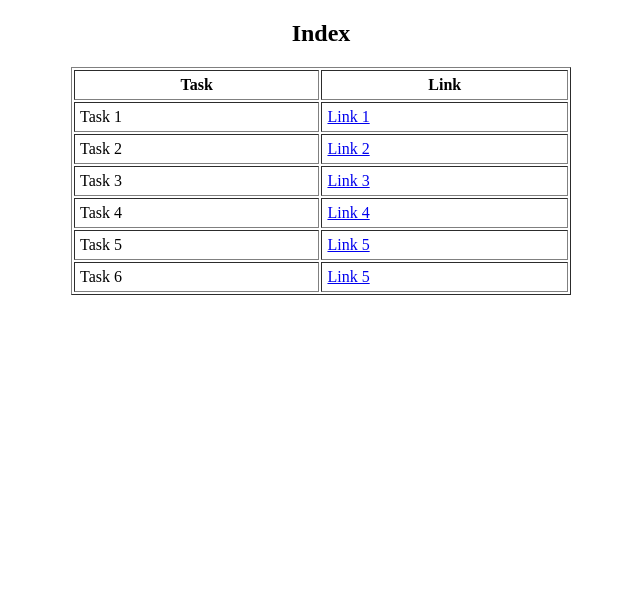
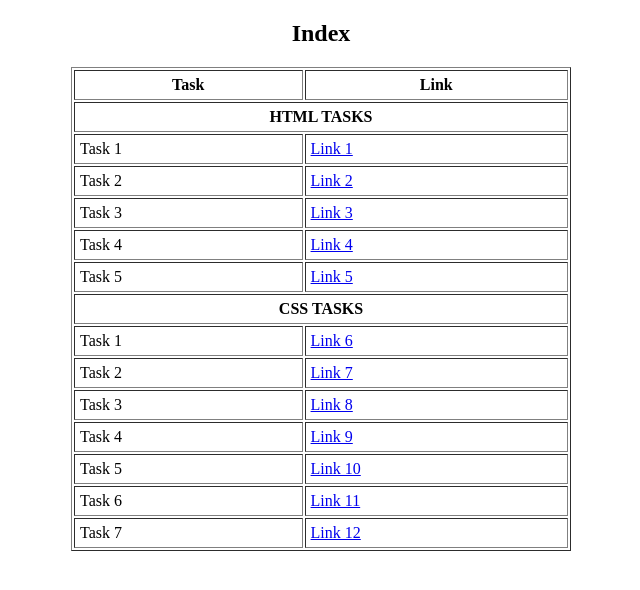
Before and after one commit to HarshSangrulkar/Ethnus-HTML-CSS-Tasks, a plain HTML site: page index.html in a window 1280 px wide. Shown: the whole page, without its empty margins (319-959 px from the left). Drawn offline with Linux system fonts and the light colour scheme.

Commit message:
Update index.html

```diff
--- a/index.html
+++ b/index.html
@@ -12,9 +12,13 @@
             <h2>Index</h2>
             <table class="table" border="1" width="500px" cellpadding="5px">
 
+
                 <tr>
                     <th>Task</th>
                     <th>Link</th>
+                </tr>
+                <tr>
+                    <th colspan="2">HTML TASKS</th>
                 </tr>
                 <tr>
                     <td>Task 1</td>
@@ -37,8 +41,35 @@
                     <td><a href="Task5.html">Link 5</a></td>
                 </tr>
                 <tr>
+                    <th colspan="2">CSS TASKS</th>
+                </tr>
+                <tr>
+                    <td>Task 1</td>
+                    <td><a href="Task6.html">Link 6</a></td>
+                </tr>
+                <tr>
+                    <td>Task 2</td>
+                    <td><a href="Task7.html">Link 7</a></td>
+                </tr>
+                <tr>
+                    <td>Task 3</td>
+                    <td><a href="Task8.html">Link 8</a></td>
+                </tr>
+                <tr>
+                    <td>Task 4</td>
+                    <td><a href="Task9.html">Link 9</a></td>
+                </tr>
+                <tr>
+                    <td>Task 5</td>
+                    <td><a href="Task10.html">Link 10</a></td>
+                </tr>
+                <tr>
                     <td>Task 6</td>
-                    <td><a href="Task6.html">Link 5</a></td>
+                    <td><a href="Task11.html">Link 11</a></td>
+                </tr>
+                <tr>
+                    <td>Task 7</td>
+                    <td><a href="Task12.html">Link 12</a></td>
                 </tr>
 
 
```
